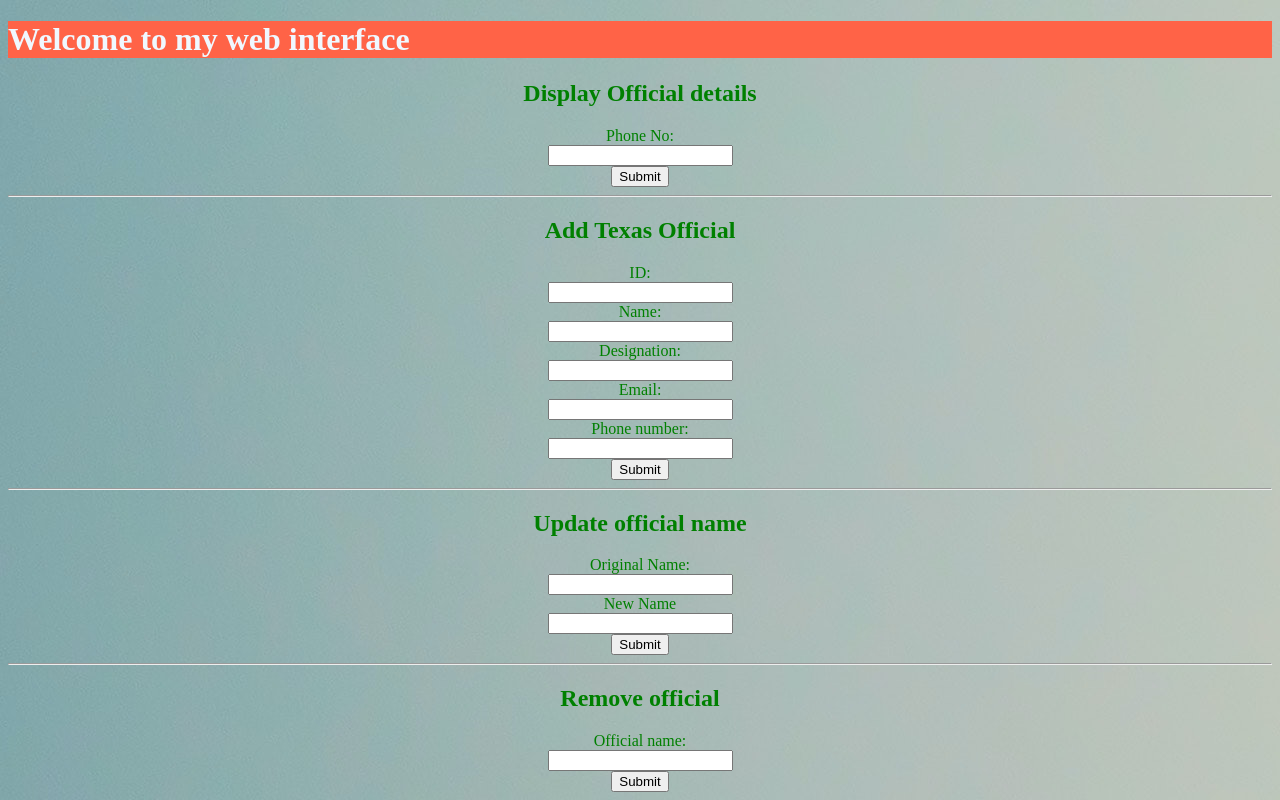
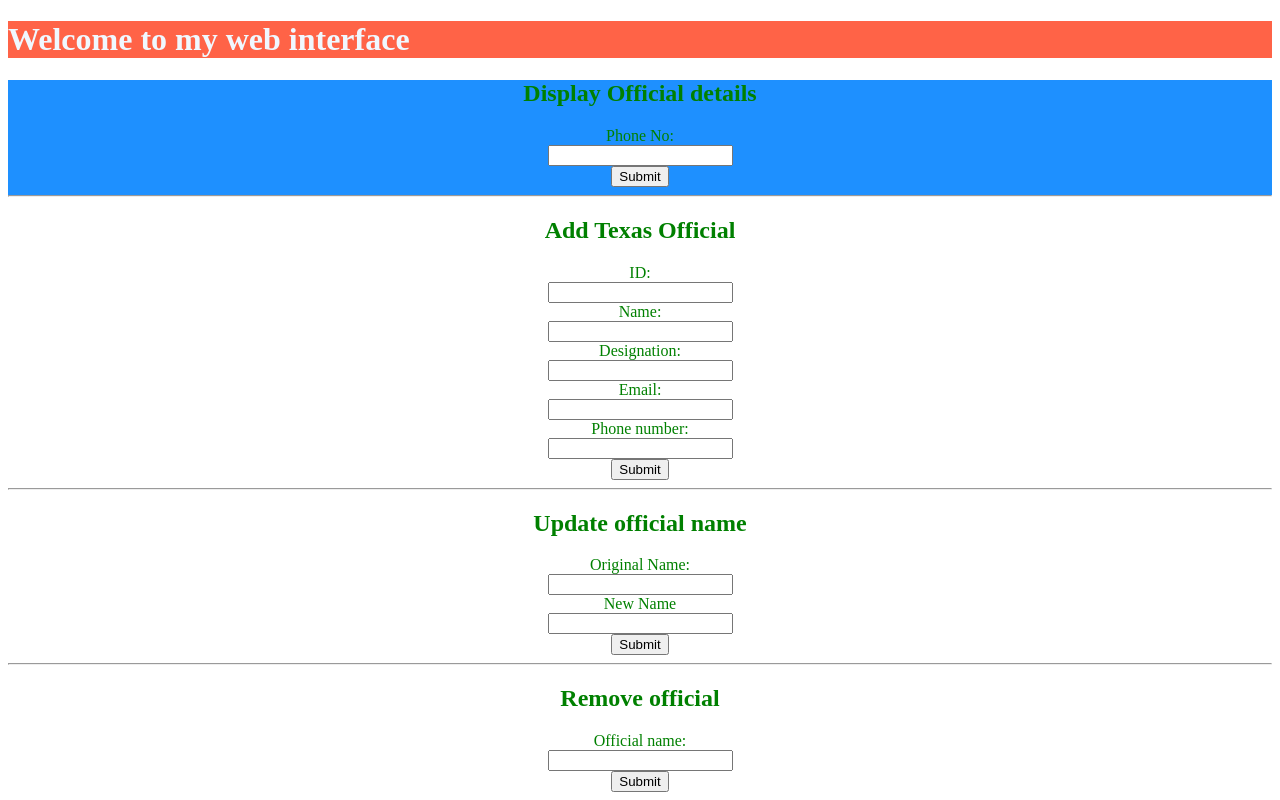
Before and after one commit to Prithvidhar/flaskProject-CSE3330, a Flask app: page / in a window 1280 px wide. Run offline with Flask 2, Linux system fonts and the light colour scheme; some libraries are stand-ins or nearby versions.

Commit message:
added css

```diff
--- a/templates/mystyle.css
+++ b/static/styles/mystyle.css
@@ -3,6 +3,10 @@ h1{
     color: aliceblue;
 }
 body {
-    background-image: url("background.jpg");
+
     color: green ;
 }
+.update
+{
+    background-color: dodgerblue;
+}
--- a/templates/index.html
+++ b/templates/index.html
@@ -2,12 +2,13 @@
 <html lang="en">
 <head>
     <meta charset="UTF-8">
-    <link rel="stylesheet" href="mystyle.css">
+    <link rel="stylesheet" href="../static/styles/mystyle.css">
     <title>Home</title>
 </head>
 <body>
-<H1>Welcome to my web interface</H1>
+<center></center><H1>Welcome to my web interface</H1>
 <center>
+    <div class = "update">
     <H2>Display Official details</H2>
     <form method = "POST" action="/fetchdata">
         <label for = "Phone">Phone No:</label><br>
@@ -15,6 +16,7 @@
         <input type = "submit">
     </form>
     <hr>
+    </div>
     <H2>Add Texas Official</H2>
     <form method = "POST" action = "/insert">
         <label for = "id">ID:</label><br>
```
Also changed, not shown: static/img/background.jpg (renamed from templates/background.jpg).
